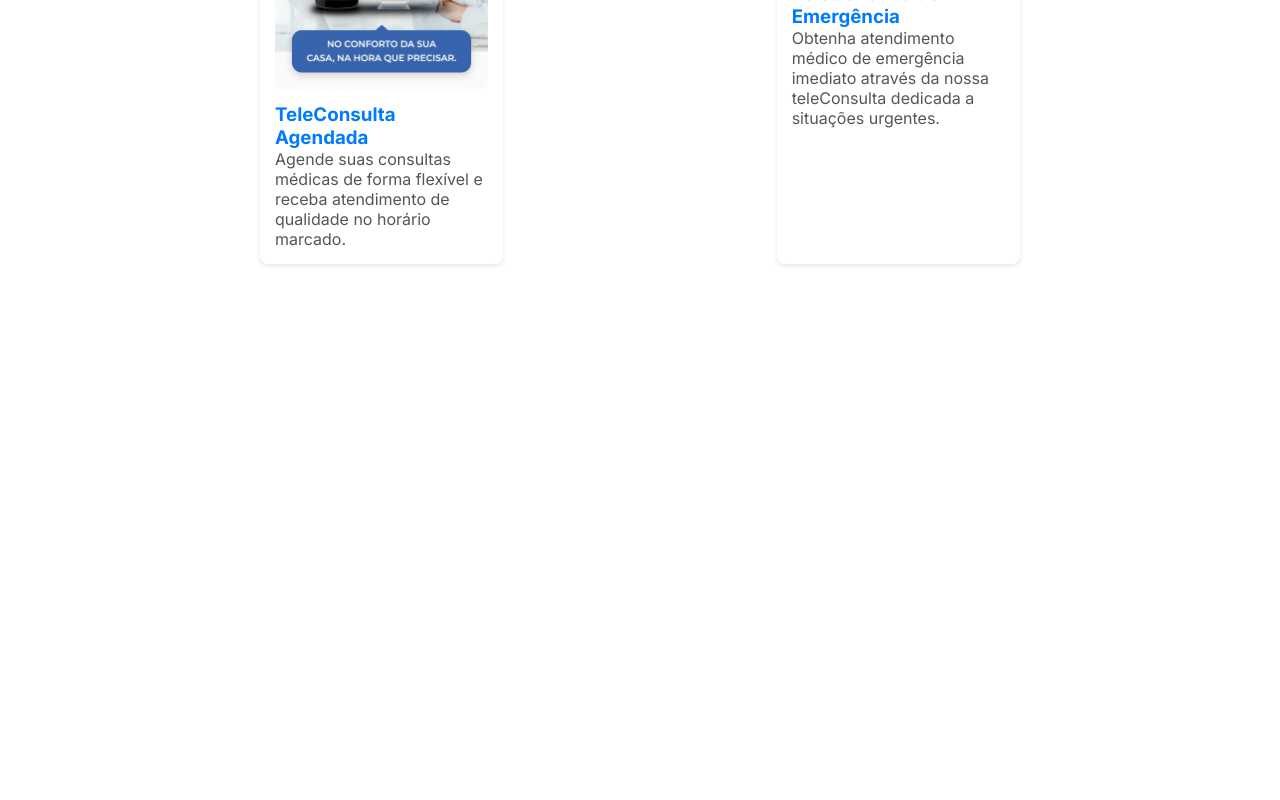
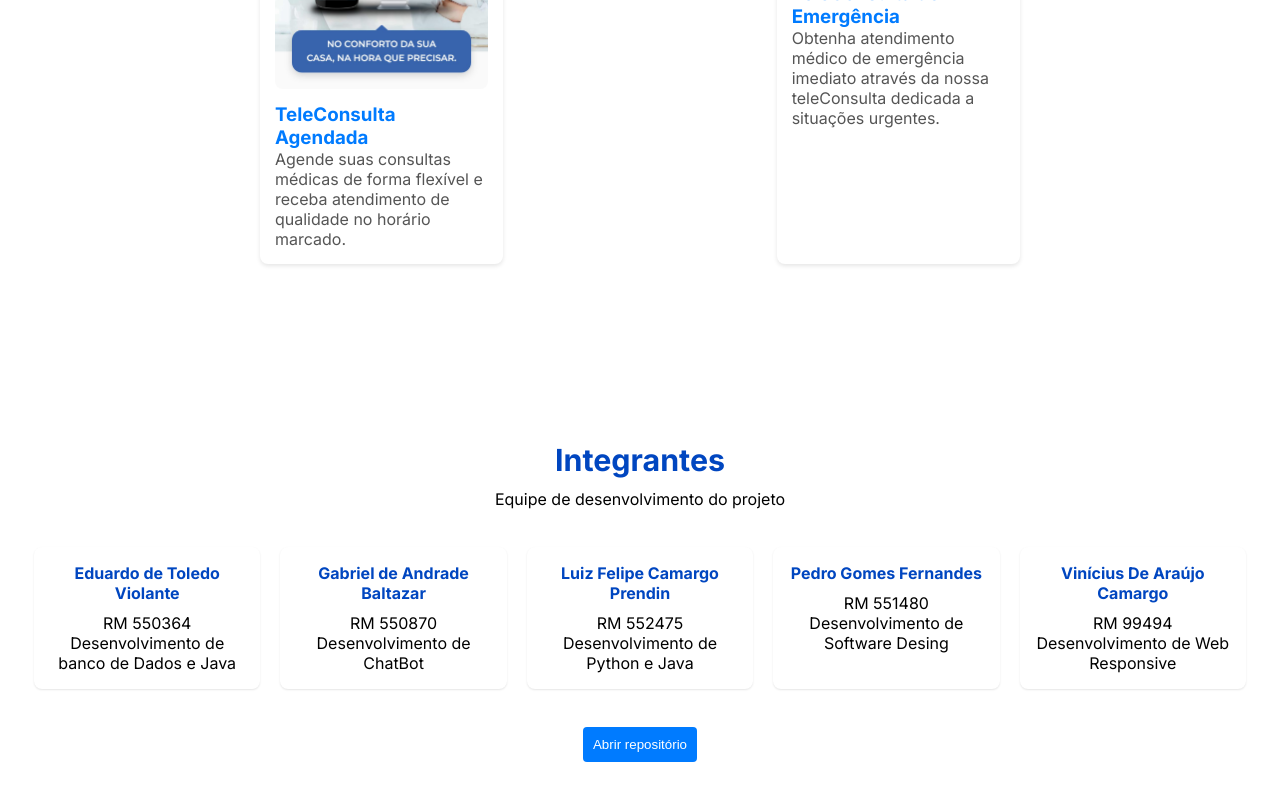
Before and after one commit to vcamargo04/global-solution2, a Next.js app: page / in a window 1280 px wide. Shown: the part 945-1745 px from the top of the page. Before the commit the page ends 1289 px from the top, so only its background shows below. Built offline with nearby package versions, Linux system fonts and the light colour scheme.

Commit message:
Importado o rodape do projeto na página home do projeto.

```diff
--- a/src/app/page.jsx
+++ b/src/app/page.jsx
@@ -4,6 +4,7 @@ import Link from 'next/link';
 import styles from '../styles/home.module.css';
 import cardStyles from '../styles/cardStyles.module.css';
 import Cabecalho from '../components/Cabecalho/Cabecalho';
+import Rodape from '../components/Rodape/Rodape'
 
 const cards = [
   {
@@ -80,6 +81,7 @@ const Home = () => {
         </div>
       </div>
     </div>
+    <Rodape/>
     </main>
   );
 };
```
